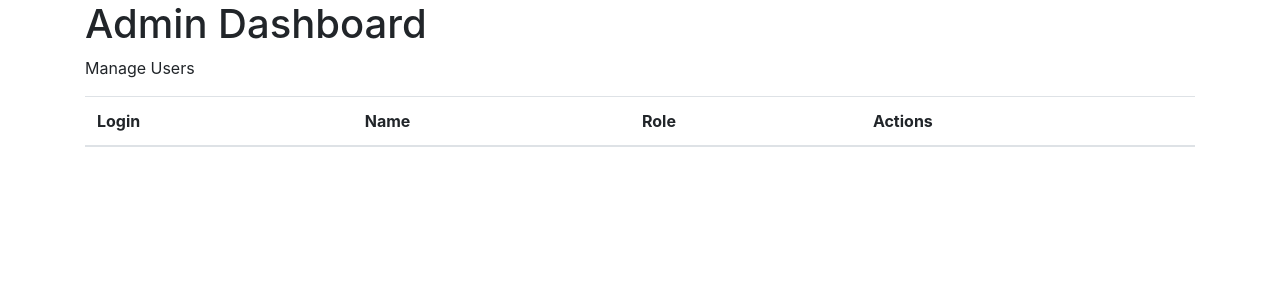
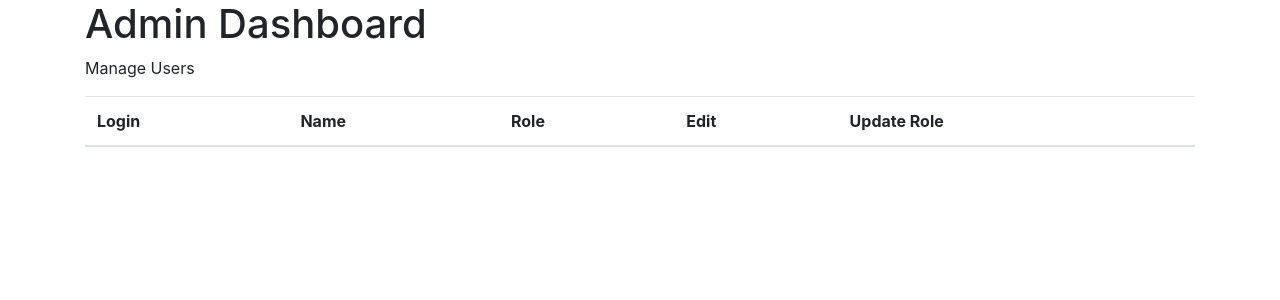
Before and after one commit to Ozomozyan/Projet_1, a Flask app: page /admin_dashboard in a window 1280 px wide. Shown: the top 300 px of the page. Run offline with Flask 3, Linux system fonts and the light colour scheme; the visitor is signed in with stand-in values (Sample User, id 1); lists and menus that the app fills with data are empty; parts of the project's set-up code (start-up, migrations or seed data) failed here and were passed over; some libraries are stand-ins or nearby versions.

Commit message:
Admin update feautures

```diff
--- a/app.py
+++ b/app.py
@@ -135,6 +135,18 @@ def handle_update_request():
     users = user_management.fetch_all_users()
     emit('update_user_list', {'users': users}, broadcast=True)
 
+@socketio.on('update_role')
+def handle_update_role(data):
+    login = data['login']
+    new_role = data['role']
+    if user_management.admin_update_user_info(login=login, role=new_role):
+        emit('update_request', broadcast=True)  # Trigger client-side update
+    else:
+        print("Failed to update role for user:", login)
+
+# Similarly, you can add a SocketIO event handler for user edits
+
+
 @app.route('/admin/update_user', methods=['POST'])
 def admin_update_user():
     if 'user_id' in session and session['role'] == 'admin':
--- a/templates/admin_dashboard.html
+++ b/templates/admin_dashboard.html
@@ -16,28 +16,12 @@
                 <th>Login</th>
                 <th>Name</th>
                 <th>Role</th>
-                <th>Actions</th>
+                <th>Edit</th>
+                <th>Update Role</th>
             </tr>
         </thead>
         <tbody>
-            {% for user in users %}
-            <tr>
-                <td>{{ user.login }}</td>
-                <td>{{ user.nom }} {{ user.prenom }}</td>
-                <td>{{ user.role }}</td>
-                <td>
-                    <!-- Previous select and update role button -->
-                    <button class="btn btn-sm btn-secondary edit-user-btn" data-toggle="modal" data-target="#editUserModal" data-user-login="{{ user.login }}" data-user-nom="{{ user.nom }}" data-user-prenom="{{ user.prenom }}" data-user-role="{{ user.role }}">Edit</button>
-                </td>
-                <td>
-                    <select class="form-control role-select" data-user-login="{{ user.login }}">
-                        <option value="user" {% if user.role == "user" %}selected{% endif %}>User</option>
-                        <option value="admin" {% if user.role == "admin" %}selected{% endif %}>Admin</option>
-                    </select>
-                    <button class="btn btn-sm btn-primary update-role-btn" data-user-login="{{ user.login }}" type="button">Update Role</button>
-                </td>
-            </tr>
-            {% endfor %}
+            <!-- Rows will be populated by SocketIO -->
         </tbody>
     </table>
 </div>
@@ -53,7 +37,6 @@
                 </button>
             </div>
             <div class="modal-body">
-                <!-- Note: Removed the data-user-login attribute and user-specific values -->
                 <form class="edit-user-form">
                     <div class="form-group">
                         <label for="userNom">Nom</label>
@@ -74,8 +57,6 @@
     </div>
 </div>
 
-
-
 <script src="https://cdn.socket.io/4.0.0/socket.io.min.js"></script>
 <script src="https://code.jquery.com/jquery-3.6.0.min.js"></script>
 <script>
@@ -92,12 +73,44 @@
                                <td>${user.nom} ${user.prenom}</td>
                                <td>${user.role}</td>
                                <td>
-                                   <button class="btn btn-sm btn-secondary">Edit</button>
+                                   <button class="btn btn-sm btn-secondary edit-user-btn" data-user="${JSON.stringify(user)}">Edit</button>
+                               </td>
+                               <td>
+                                   <select class="role-select" data-user-login="${user.login}">
+                                       <option value="user" ${user.role === 'user' ? 'selected' : ''}>User</option>
+                                       <option value="admin" ${user.role === 'admin' ? 'selected' : ''}>Admin</option>
+                                   </select>
+                                   <button class="btn btn-sm btn-primary update-role-btn" data-user-login="${user.login}">Update Role</button>
                                </td>
                            </tr>`;
                 tableBody.append(row);
             });
         });
+
+        $('#usersTable').on('click', '.edit-user-btn', function() {
+            var user = JSON.parse($(this).data('user'));
+            $('#editUserModal #userNom').val(user.nom);
+            $('#editUserModal #userPrenom').val(user.prenom);
+            $('#editUserModal #userLogin').val(user.login);
+            $('#editUserModal').modal('show');
+        });
+
+        $('.save-user-changes').click(function() {
+            var formData = {
+                login: $('#editUserModal #userLogin').val(),
+                nom: $('#editUserModal #userNom').val(),
+                prenom: $('#editUserModal #userPrenom').val()
+            };
+
+            socket.emit('update_user_info', formData);
+            $('#editUserModal').modal('hide');
+        });
+
+        $('#usersTable').on('click', '.update-role-btn', function() {
+            var userLogin = $(this).data('user-login');
+            var newRole = $(this).prev('.role-select').val();
+            socket.emit('update_role', {login: userLogin, role: newRole});
+        });
     });
 </script>
 </body>
```
